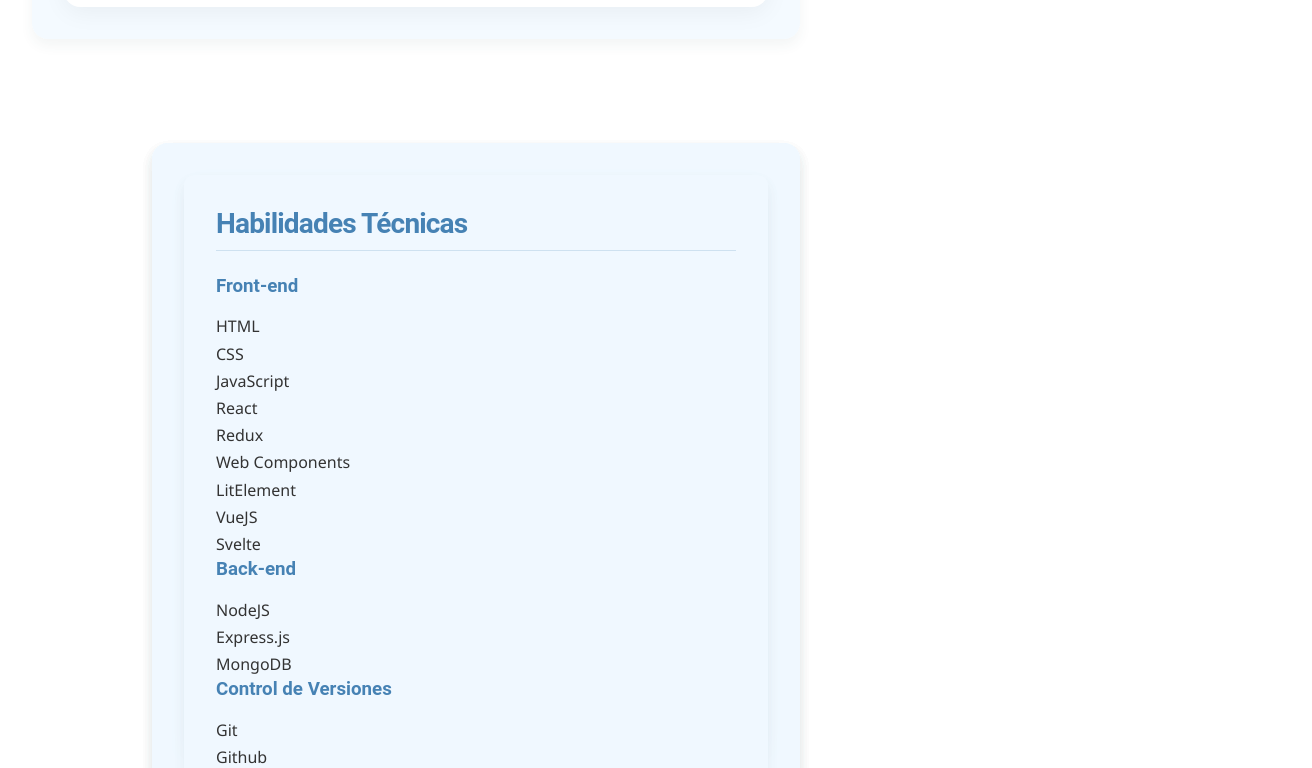
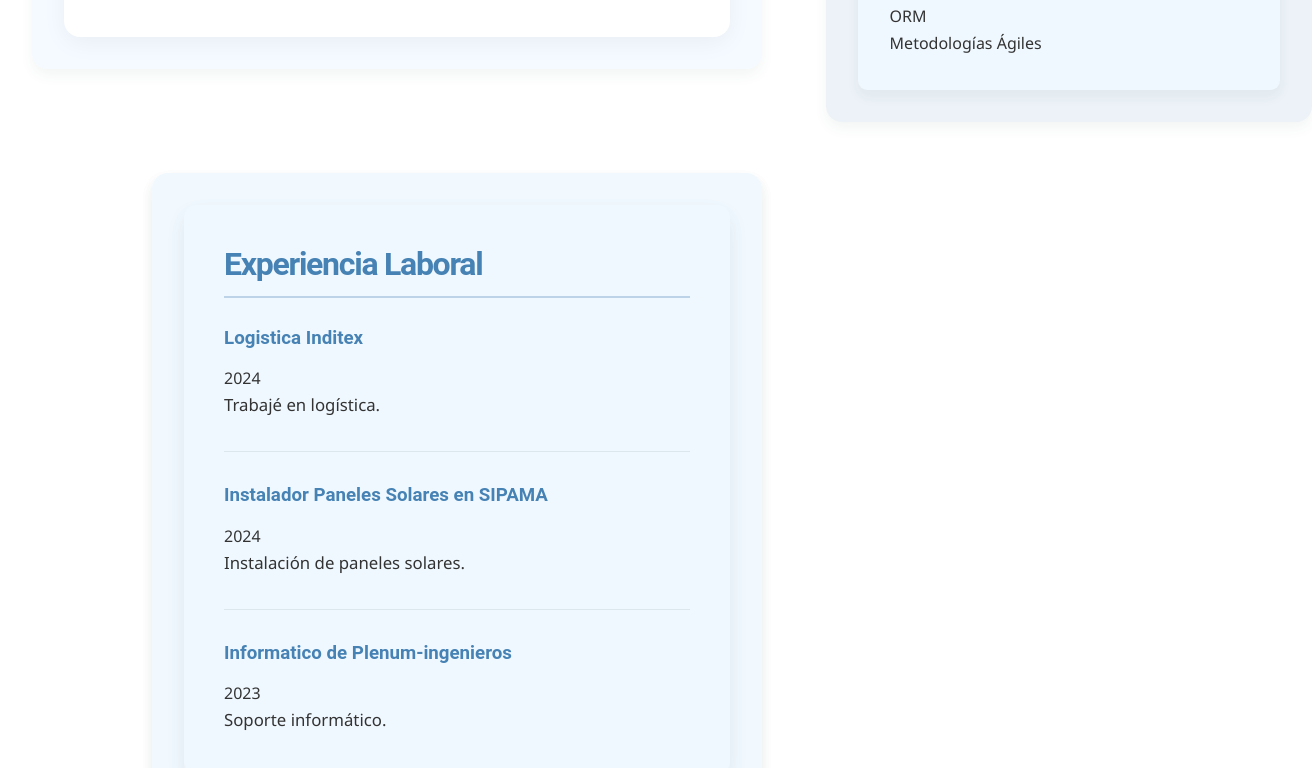
Before and after one commit to CXarlosss/portfolio-react, a React (Create React App) app in the folder mi-portfolio/: page /about in a window 1280 px wide. Shown: the part 872-1640 px from the top of the page, 1312 px wide, since content can reach past the window. Built offline with nearby package versions, Linux system fonts and the light colour scheme.

Commit message:
About-me Completado

```diff
--- a/mi-portfolio/src/pages/AboutPage.js
+++ b/mi-portfolio/src/pages/AboutPage.js
@@ -1,12 +1,11 @@
 // @ts-nocheck
-import React from 'react';
-import Introduction from '../components/About/Introduction';
-import SkillsSection from '../components/About/SkillsSection';
-import ExperienceSection from '../components/About/ExperienceSection';
-import EducationSection from '../components/About/EducationSection';
-import InterestsSection from '../components/About/InterestsSection';
-import styles from '../styles/pages/AboutPage.module.css'; // Create AboutPage.module.css
-
+import React from "react";
+import Introduction from "../components/About/Introduction";
+import SkillsSection from "../components/About/SkillsSection";
+import ExperienceSection from "../components/About/ExperienceSection";
+import EducationSection from "../components/About/EducationSection";
+import InterestsSection from "../components/About/InterestsSection";
+import styles from "../styles/pages/AboutPage.module.css"; // Create AboutPage.module.css
 
 function AboutPage() {
   return (
@@ -15,10 +14,12 @@
         <div className={styles.introduction}>
           <Introduction />
         </div>
-    <div className={styles.secondarySection}>
+
         <div className={styles.skillsSection}>
           <SkillsSection />
         </div>
+
+        <div className={styles.secondarySection}>
           <div className={styles.educationSection}>
             <EducationSection />
           </div>
@@ -26,11 +27,11 @@
             <ExperienceSection />
           </div>
         </div>
+
         <div className={styles.interestsSection}>
           <InterestsSection />
         </div>
       </main>
-
     </div>
   );
 }
--- a/mi-portfolio/src/styles/components/about/skillsSection.module.css
+++ b/mi-portfolio/src/styles/components/about/skillsSection.module.css
@@ -1,18 +1,18 @@
 /* src/components/About/SkillsSection.module.css */
 
 .skillsSection {
-  padding: 2rem; /* Espaciado más cómodo */
-  background-color: var(--color-secondary); /* Tonos suaves son tendencia */
-  border-radius: 0.6rem; /* Bordes más suaves */
-  box-shadow: 0 0.4rem 0.8rem rgba(var(--color-dark-rgb), 0.06); /* Sombra sutil y moderna */
+  padding: 2rem;
+  background-color: var(--color-secondary);
+  border-radius: 0.6rem;
+  box-shadow: 0 0.4rem 0.8rem rgba(var(--color-dark-rgb), 0.06);
 }
 
 .skillsSection h2 {
-  font-size: 1.75rem; /* Mejor jerarquía */
-  color: var(--color-accent); /* Destacado con el color de acento */
+  font-size: 1.75rem;
+  color: var(--color-accent);
   margin-bottom: 1.5rem;
   text-align: left;
-  border-bottom: 0.1rem solid rgba(var(--color-accent-rgb), 0.2); /* Línea de acento suave */
+  border-bottom: 0.1rem solid rgba(var(--color-accent-rgb), 0.2);
   padding-bottom: 0.6rem;
   font-weight: 700;
   letter-spacing: -0.03em;
@@ -20,34 +20,34 @@
 
 .skillsGrid {
   display: grid;
-  grid-template-columns: repeat(auto-fit, minmax(140px, 1fr)); /* Tarjetas un poco más anchas */
-  gap: 1rem; /* Espacio más generoso entre tarjetas */
+  grid-template-columns: repeat(auto-fit, minmax(140px, 1fr));
+  gap: 1rem;
 }
 
 .skillCard {
   background-color: var(--color-primary);
-  border: 0.08rem solid rgba(var(--color-dark-rgb), 0.08); /* Borde sutil */
-  border-radius: 0.4rem; /* Bordes más pronunciados en las tarjetas */
-  padding: 1.5rem; /* Más espacio interno */
+  border: 0.08rem solid rgba(var(--color-dark-rgb), 0.08);
+  border-radius: 0.4rem;
+  padding: 1.5rem;
   text-align: center;
   transition: transform var(--transition-duration) var(--transition-timing-function),
-              box-shadow var(--transition-duration) var(--transition-timing-function);
-  box-shadow: 0 0.3rem 0.6rem rgba(var(--color-dark-rgb), 0.08); /* Sombra suave en las tarjetas */
+            box-shadow var(--transition-duration) var(--transition-timing-function);
+  box-shadow: 0 0.3rem 0.6rem rgba(var(--color-dark-rgb), 0.08);
 }
 
 .skillCard:hover {
-  transform: translateY(-0.2rem); /* Elevación más notable al pasar el ratón */
-  box-shadow: 0 0.5rem 1rem rgba(var(--color-dark-rgb), 0.1); /* Sombra más pronunciada al hacer hover */
+  transform: translateY(-0.2rem);
+  box-shadow: 0 0.5rem 1rem rgba(var(--color-dark-rgb), 0.1);
 }
 
 .skillCard h3 {
-  font-size: 1.1rem; /* Ligeramente más grande */
+  font-size: 1.1rem;
   color: var(--color-dark);
   margin-bottom: 0.7rem;
   font-weight: 600;
 }
 
 .skillCard p {
-  font-size: 0.9rem; /* Mejor legibilidad */
-  color: rgba(var(--color-dark-rgb), 0.7); /* Tono de gris más suave */
+  font-size: 0.9rem;
+  color: rgba(var(--color-dark-rgb), 0.7);
 }
--- a/mi-portfolio/src/styles/pages/AboutPage.module.css
+++ b/mi-portfolio/src/styles/pages/AboutPage.module.css
@@ -1,18 +1,18 @@
 /* src/pages/AboutPage.module.css */
 
 .aboutPage {
-  padding: 3rem 2rem; /* Más espacio general */
-  max-width: 1300px; /* Ancho máximo un poco mayor */
+  padding: 3rem 2rem;
+  max-width: 1300px;
   margin: 0 auto;
   font-family: var(--font-main);
-  background-color: rgba(var(--color-primary-rgb), 0.9); /* Fondo suave con ligera transparencia */
-  backdrop-filter: blur(10px); /* Efecto de desenfoque */
+  background-color: rgba(var(--color-primary-rgb), 0.9);
+  backdrop-filter: blur(10px);
 }
 
 .aboutMain {
   display: grid;
   grid-template-columns: 1fr;
-  gap: 3rem; /* Más espacio entre las secciones principales */
+  gap: 3rem;
 }
 
 /* Diseño para pantallas medianas y grandes */
@@ -28,24 +28,24 @@
     grid-area: introduction;
     padding: 2rem;
     border-radius: 1rem;
-    background-color: rgba(var(--color-secondary-rgb), 0.7); /* Fondo suave para la introducción */
+    background-color: rgba(var(--color-secondary-rgb), 0.7);
     box-shadow: 0 0.4rem 0.8rem rgba(var(--color-dark-rgb), 0.06);
   }
 
   .secondarySection {
     grid-area: secondary;
     display: grid;
-    grid-template-columns: repeat(auto-fit, minmax(300px, 1fr)); /* Tarjetas más anchas */
-    gap: 2.5rem; /* Más espacio entre las tarjetas secundarias */
+    grid-template-columns: repeat(auto-fit, minmax(300px, 1fr));
+    gap: 2.5rem;
   }
 
   .skillsSection {
     grid-area: skills;
     position: sticky;
-    top: 3rem; /* Más espacio desde la parte superior */
+    top: 3rem;
     height: fit-content;
     align-self: start;
-    background-color: rgba(var(--color-accent-rgb), 0.1); /* Fondo sutil para la sección de habilidades */
+    background-color: rgba(var(--color-accent-rgb), 0.1);
     padding: 2rem;
     border-radius: 1rem;
     box-shadow: 0 0.4rem 0.8rem rgba(var(--color-dark-rgb), 0.06);
@@ -76,21 +76,23 @@
   }
 }
 
-/* Diseño para pantallas grandes (3 columnas) */
+/* Diseño para pantallas grandes (60% - 40%) */
 @media (min-width: 1024px) {
   .aboutMain {
-    grid-template-columns: 2fr 1fr; /* Columna principal más ancha */
+    display: grid;
+    grid-template-columns: 60% 40%; /* Aquí defines el 60/40 */
     grid-template-areas:
       "introduction skills"
       "secondary skills"
       "interests skills";
-    gap: 4rem; /* Más espacio en pantallas grandes */
+    gap: 4rem;
   }
 
   .secondarySection {
-    grid-template-columns: 1fr 1fr; /* Dos columnas en la sección secundaria */
+    grid-template-columns: 1fr 1fr; /* Internamente, secondary tendrá 2 columnas */
   }
 }
+
 
 /* Estilos generales para las secciones secundarias */
 .secondarySection > div,
```
Lines whose indentation alone changed are shown as unchanged.
